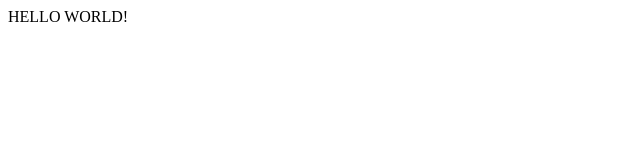
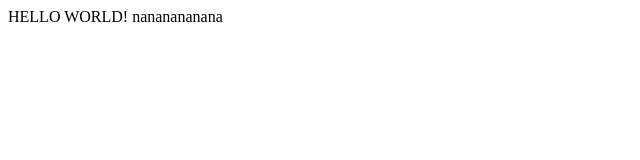
Before and after one commit to LucasAdvark/Excedia, a plain HTML site: page index.html in a window 1280 px wide. Shown: the whole page, without its empty margins (0-640 px from the left). Drawn offline with Linux system fonts and the light colour scheme.

Commit message:
Update index.html

```diff
--- a/index.html
+++ b/index.html
@@ -6,6 +6,6 @@
     <title>Document</title>
 </head>
 <body>
-    HELLO WORLD!
+    HELLO WORLD! nananananana
 </body>
 </html>
```
